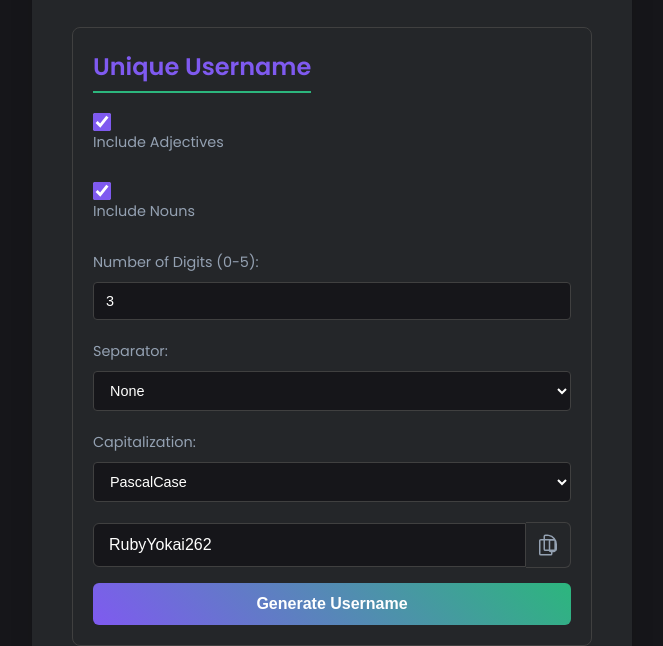
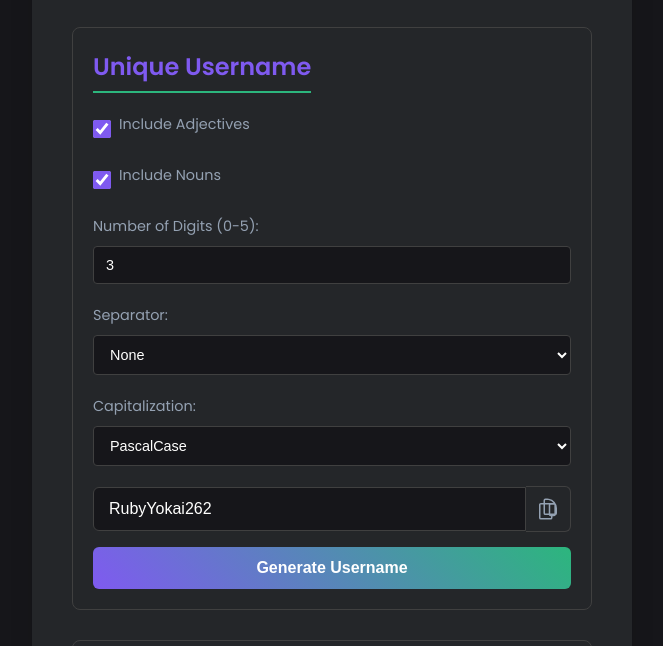
Before and after one commit to metalfurius/Generator, a plain HTML site: page index.html in a window 1280 px wide. Shown: the part 148-794 px from the top of the page, without its empty margins (308-971 px from the left). Drawn offline with Linux system fonts and the light colour scheme.

Commit message:
Update style.css

```diff
--- a/style.css
+++ b/style.css
@@ -155,23 +155,26 @@ header p {
     gap: 20px; /* Increased gap */
 }
 
-.option-group, .checkbox-group {
+.option-group { /* Only apply column direction to option-group */
     display: flex;
-    flex-direction: column; /* Stack label and input vertically */
-    align-items: flex-start; /* Align items to the start */
+    flex-direction: column;
+    align-items: flex-start;
+}
+
+.checkbox-group { /* Keep checkbox-group as row */
+    display: flex;
+    align-items: center; /* Vertically align items in the center */
 }
 
 .option-group label, .checkbox-group label {
-    margin-bottom: 8px; /* Add space below the label */
+    margin-bottom: 8px;
     font-size: 0.9em;
     color: var(--text-light);
 }
 
 .checkbox-group label {
-    margin-left: 0; /* Remove left margin, handled by flex alignment */
+    margin-left: 0; /* Reset margin-left */
     cursor: pointer;
-    display: flex; /* Align checkbox and text */
-    align-items: center;
 }
 
 .option-group input,
```
